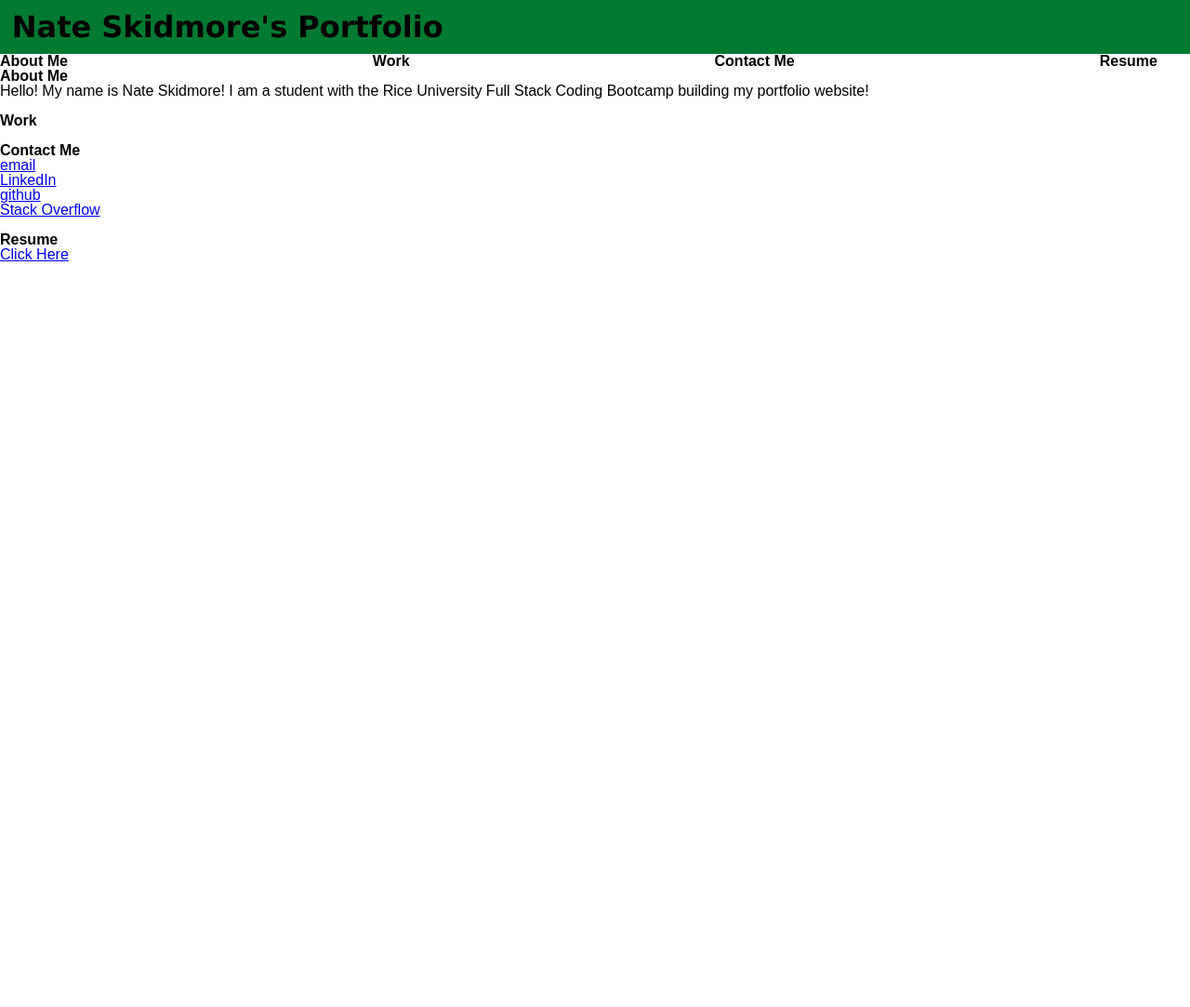
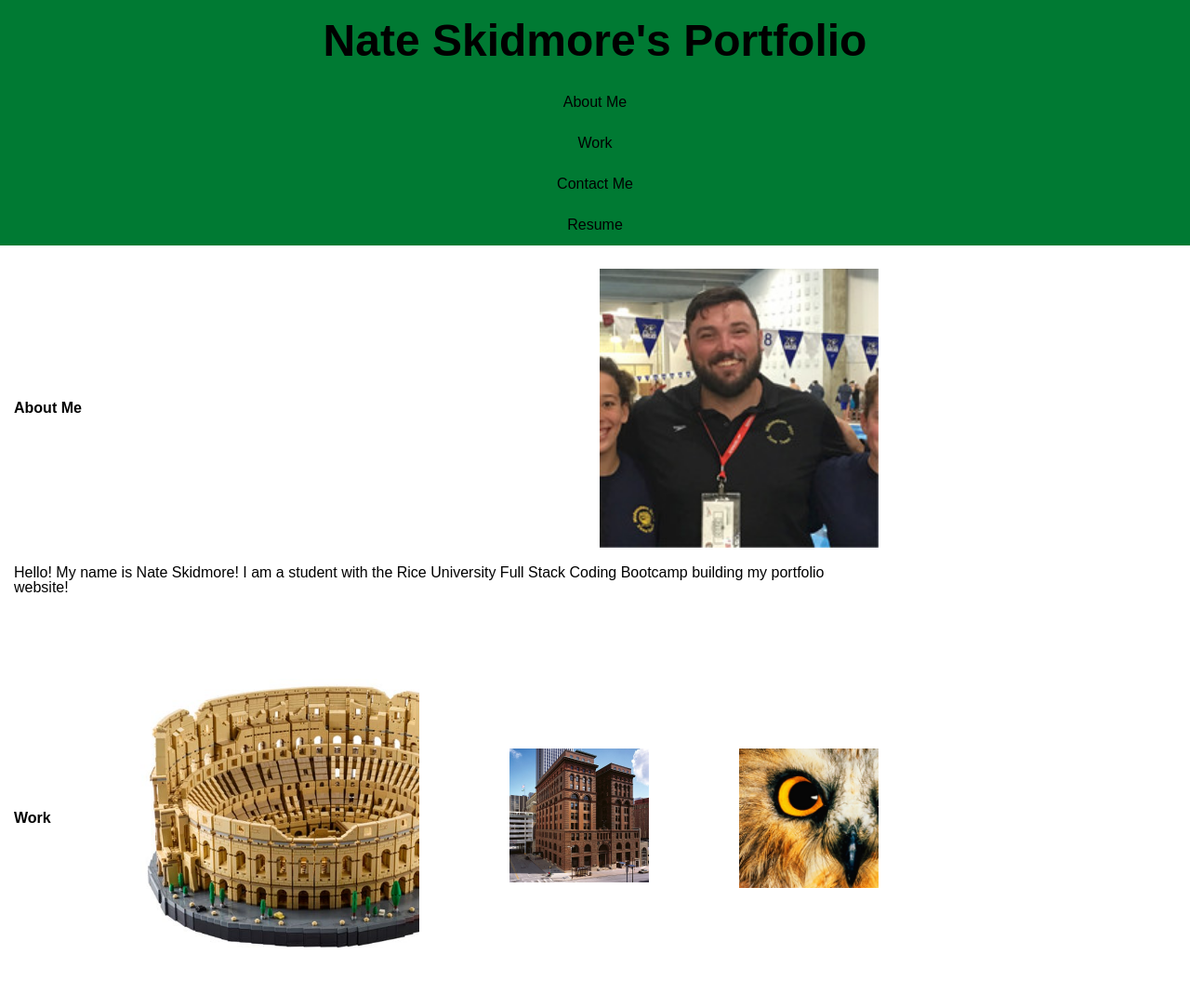
Before and after one commit to nskidmore7/Portfolio_Site, a plain HTML site: page index.html in a window 1280 px wide. Shown: the top 1083 px of the page at 93% size. Before the commit the page ends 800 px from the top, so only its background shows below. Drawn offline with Linux system fonts and the light colour scheme.

Commit message:
homework commit

```diff
--- a/assets/style.css
+++ b/assets/style.css
@@ -1,45 +1,69 @@
-:root {
-    font-family: 'Lucida Sans', 'Lucida Sans Regular', 'Lucida Grande', 'Lucida Sans Unicode', Geneva, Verdana, sans-serif;
+.header {
+    background-color: #007A33;
+    padding: 20px;
+    text-align: center;
+    font-size: 300%;
 }
 
-header {
+.nav a {
+    float: left;
+    display: block;
+    color: black;
+    text-align: center;
+    padding: 14px 16px;
+    text-decoration: none;
+    background-color: #007A33;
+    width: 100%;
+  }
+
+  .nav a:hover {
+    background-color: gray;
+    color: black;
+  }
+
+  .column-1 {
     display: flex;
+    flex-direction: row;
+    flex-wrap: wrap;
     justify-content: space-between;
     align-items: center;
-    padding: 1%;
-    background-color: #007A33;
-    color: black;
-    font-family: 'Lucida Sans', 'Lucida Sans Regular', 'Lucida Grande', 'Lucida Sans Unicode', Geneva, Verdana, sans-serif;
+    height: 400px;
+    width: 75%;
+    padding: 15px
+  }
+
+  .colosseum {
+      background: url(Images/Colosseum.jpeg);
+      background-size: cover;
+      height: 300px;
+      width: 300px;
+      position: relative;
+      display: inline;
+  }
+
+.omaha {
+    background: url(Images/Omaha.jpg);
+    background-size: cover;
+    height: 150px;
+    width: 150px;
+    position: relative;
+    display: inline;
 }
 
-h1 {
-    font-size: 200%;
+.owl {
+    background: url(Images/Owl.jpg);
+    background-size: cover;
+    height: 150px;
+    width: 150px;
+    position: relative;
+    display: inline;
 }
 
-nav a {
-    color: black;
-    font-weight: bolder;
-    text-decoration: none;
-    text-align: inherit;
-    margin-right: 0.625rem;
-}
-
-nav ul {
-    display: flex;
-    justify-content: space-between;
-    min-width: 300px;
-    float: none;
-    margin-right: 25px;
-}
-
-li :hover {
-    color: gray;
-}
-
-h1 {
-
-}
-
-.links {
-    color: black;
-}
+  .hero-image {
+    background: url(Images/Headshot.jpg) no-repeat center;
+    background-size: cover;
+    height: 300px;
+    width: 300px;
+    position: relative;
+    display: inline;
+  }
```
Also changed, not shown: assets/Images/Colosseum.jpeg (added), assets/Images/Omaha.jpg (added), assets/Images/Owl.jpg (added).
